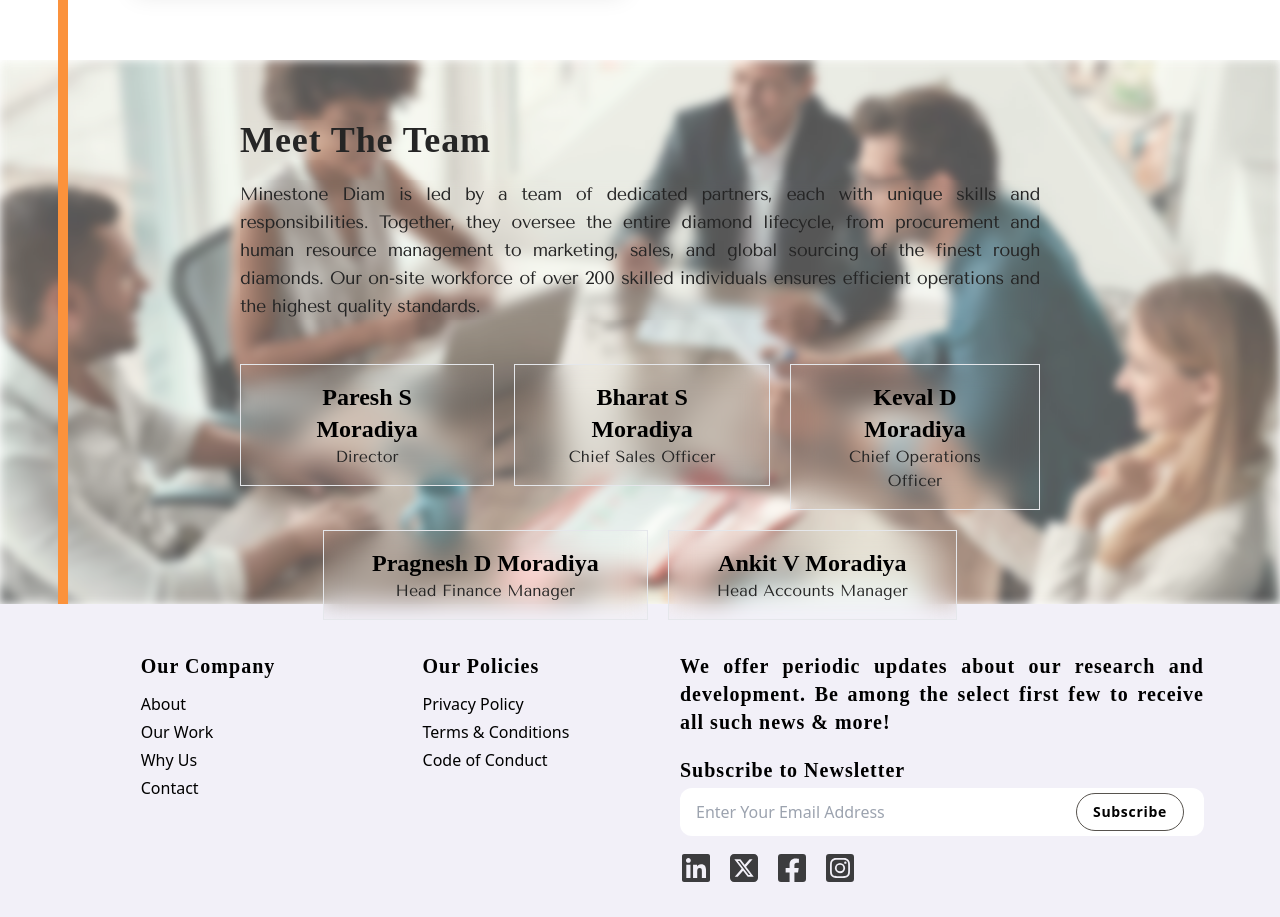
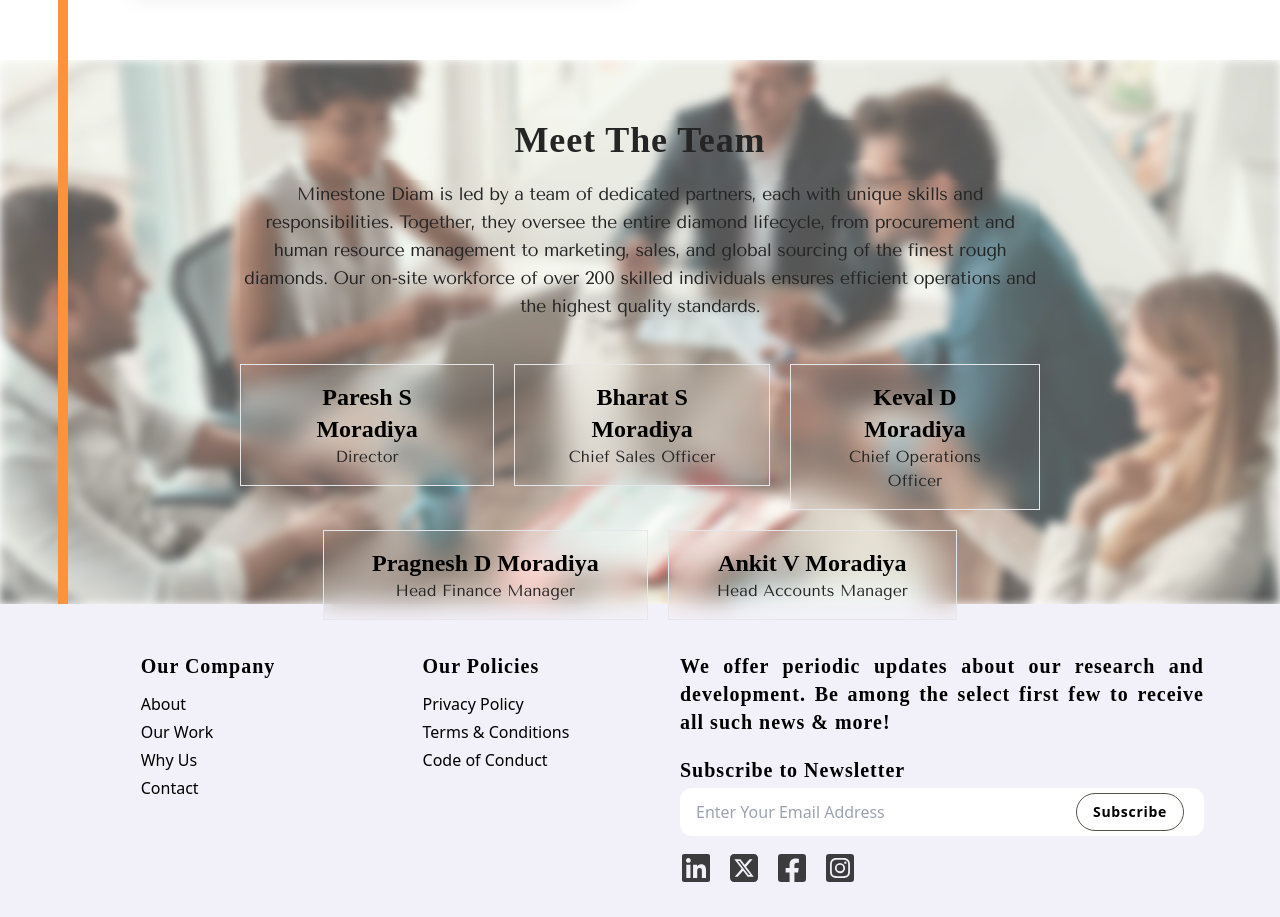
Before and after one commit to deep-sutariya/Minestone-Diam, a Next.js app: page /about in a window 1280 px wide. Shown: the part 2180-3097 px from the top of the page. Built offline with nearby package versions, Linux system fonts and the light colour scheme; a web font is replaced by a local one.

Commit message:
Fix[SEO]

```diff
--- a/src/app/about/page.js
+++ b/src/app/about/page.js
@@ -103,10 +103,10 @@ const Page = () => {
           <div className=" w-full h-[50vh] md:h-[68vh] mx-auto">
             <Image className='absolute top-0 left-0 -z-50 w-full h-[68vh] opacity-70 object-cover blur-[5px]' src={TeamImg} width={5000} height={5000} alt="image" />
             <div className="absolute flex flex-col gap-y-5 items-start pb-5 pl-10 pr-6 sm:px-10 md:px-20 lg:px-32 xl:px-60 py-10 mt-5">
-              <h1 className=" text-lg md:text-2xl lg:text-4xl tracking-wide font-semibold font-heading text-[#252525] backdrop-blur-sm">
+              <h1 className=" text-lg md:text-2xl lg:text-4xl tracking-wide font-semibold font-heading text-center text-[#252525] backdrop-blur-sm w-full">
                 Meet The Team
               </h1>
-              <h1 className=" tracking-tighter md:tracking-tight font-basic text-[11px] lg:text-lg text-[#252525] text-justify backdrop-blur-sm">
+              <h1 className=" mx-auto tracking-tighter md:tracking-tight font-basic text-[11px] lg:text-lg text-[#252525] text-center backdrop-blur-sm w-full">
                 Minestone Diam is led by a team of dedicated partners, each with unique skills and responsibilities. Together, they oversee the entire diamond lifecycle, from procurement and human resource management to marketing, sales, and global sourcing of the finest rough diamonds. Our on-site workforce of over 200 skilled individuals ensures efficient operations and the highest quality standards.
               </h1>
               <div className="flex flex-col items-center justify-center mx-auto gap-y-3 md:gap-y-5 mt-6">
--- a/src/app/contact/page.js
+++ b/src/app/contact/page.js
@@ -52,7 +52,7 @@ const page = () => {
           <FadeFragment>
             <div className="w-full grid grid-cols-2 md:flex gap-y-5 justify-between gap-x-5 px-2 md:px-16 lg:px-60 py-4 lg:py-8 ">
               <ContactCard type="Call" details="+91 93283 49312" />
-              <ContactCard type="Email" details="minestonediam@gmail.com" />
+              <ContactCard type="Email" details="info@minestonediam.com" />
               <ContactCard
                 type="HQ"
                 details="DhanShree, Bambavadi, Tunki, Patel Nagar, Surat, Gujarat, 395004"
--- a/src/app/layout.js
+++ b/src/app/layout.js
@@ -4,8 +4,9 @@ import "./globals.css";
 import Footer from "@/components/Footer";
 
 export const metadata = {
-  title: "Minestone Diam",
-  description: "Minestone Diam",
+  title: "Home | Minestone Diam",
+  description: "Explore Minestone Diam, your trusted partner in ethically sourced diamonds.",
+  keywords: "Minestone Diam, Minesotne, diamonds, surat diamonds",
 };
 
 export default function RootLayout({ children }) {
```
